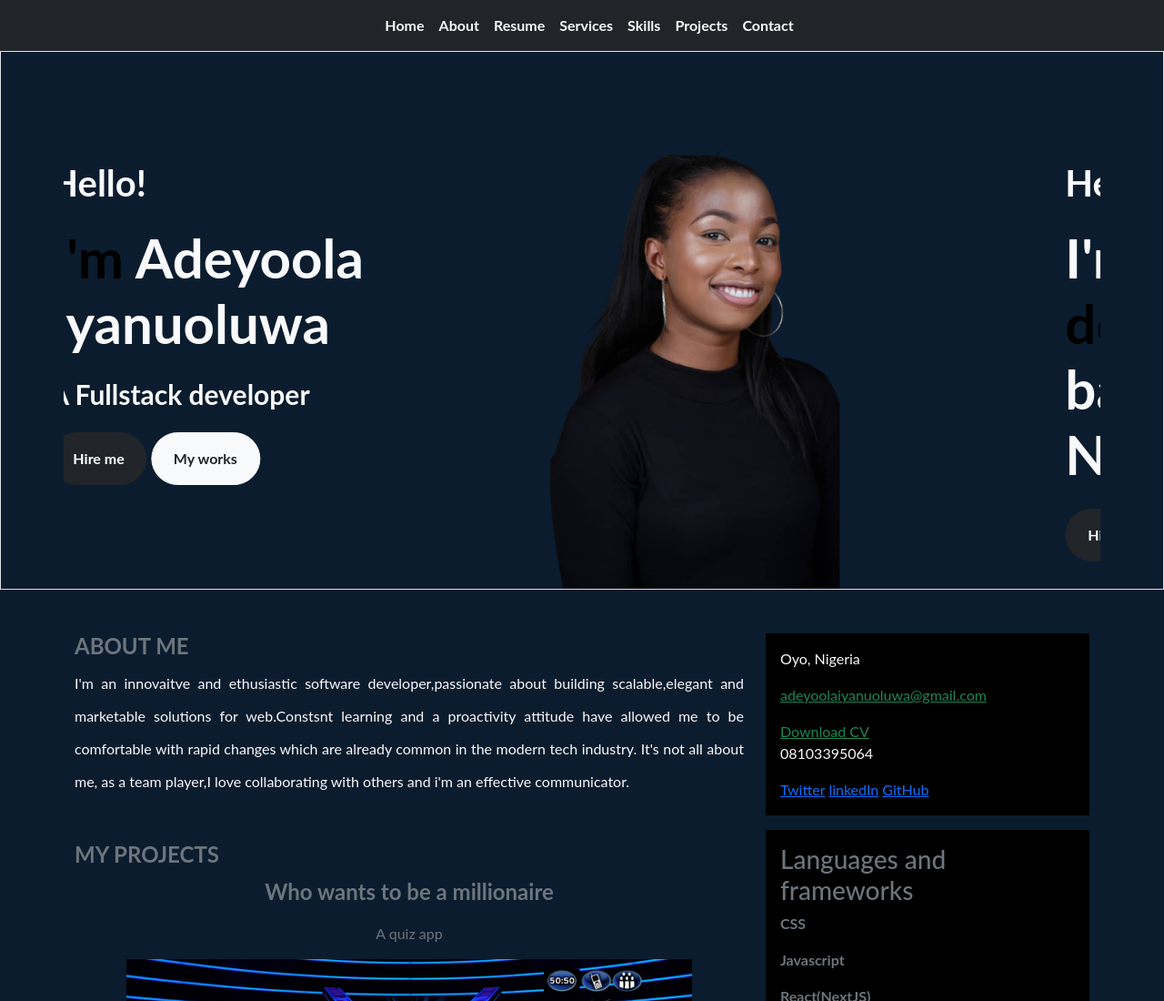
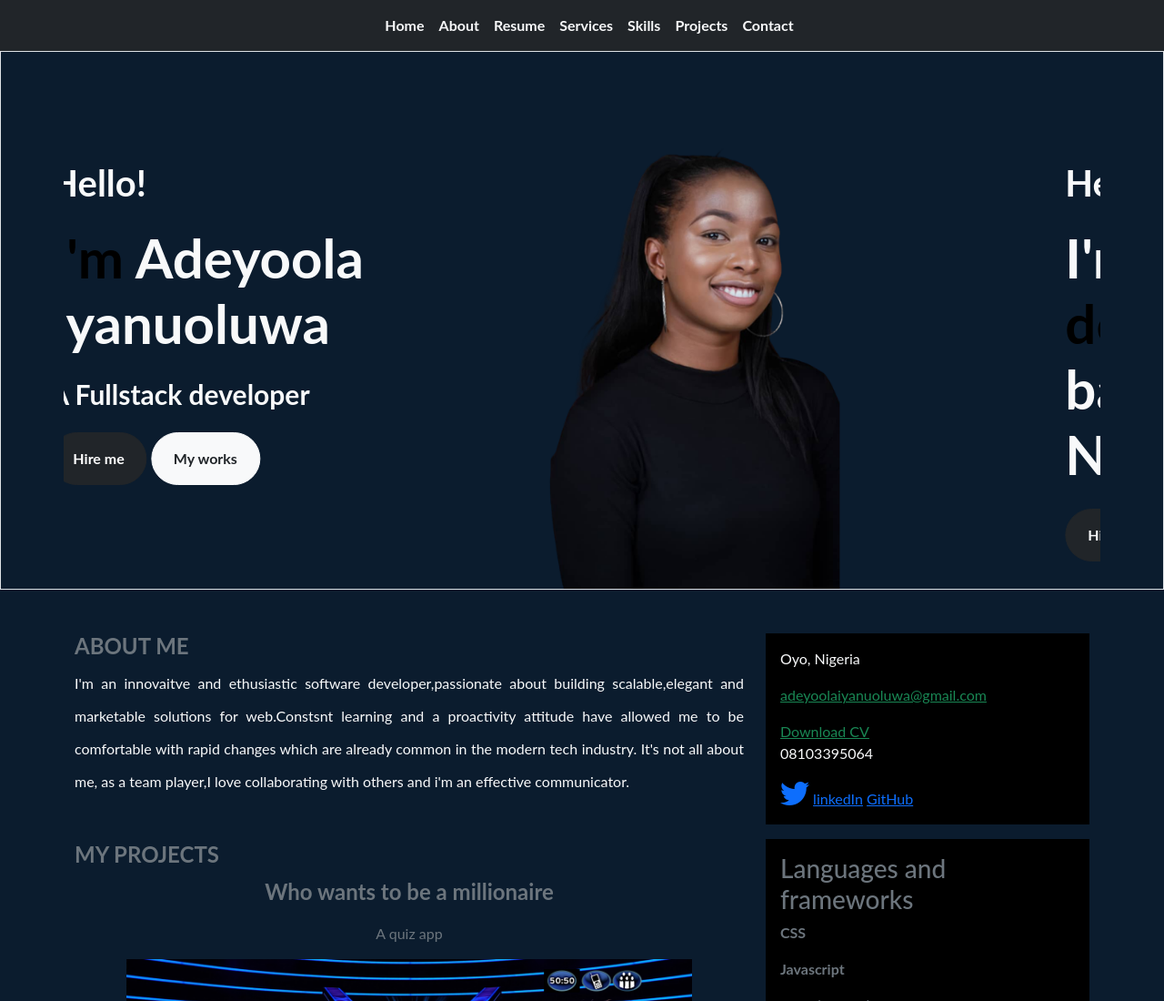
Before and after one commit to AdeyoolaIyanuoluwa/portfolio, a plain HTML site: page index.html in a window 1280 px wide. Shown: the top 1100 px of the page at 91% size. Drawn offline with nearby package versions, Linux system fonts and the light colour scheme.

Commit message:
deleted image and added icon

```diff
--- a/index.html
+++ b/index.html
@@ -10,6 +10,8 @@
     <link href="https://unpkg.com/aos@2.3.1/dist/aos.css" rel="stylesheet">
     <link rel="stylesheet" href="bootstrap-5.2.0-beta1-dist/css/bootstrap.css">
     <script src="bootstrap-5.2.0-beta1-dist/js/bootstrap.js"></script>
+    <!-- Font-awesome -->
+    <script src="https://kit.fontawesome.com/ab0ef89d1c.js" crossorigin="anonymous"></script>
 </head>
 <body class=" body">
       <nav class="navbar navbar-expand-lg bg-dark sticky-top container-fluid">
@@ -164,7 +166,7 @@
                       <p><a href="mailto:adeyoolaiyanuoluwa@gmail.com" class="text-success">adeyoolaiyanuoluwa@gmail.com</a></p>
                       <a href="" class="text-success" id="#resume-section">Download CV</a>
                       <p>08103395064</p>
-                      <a href="https://twitter.com/Ade_wumi_">Twitter</a>
+                      <a href="https://twitter.com/Ade_wumi_"><i class="fa-brands fa-twitter fa-2x icon"></i></a>
                       <a href="https://www.linkedin.com/in/adeyoola-iyanuoluwa-65b22b23a/">linkedIn</a>
                       <a href="https://github.com/AdeyoolaIyanuoluwa">GitHub</a>
                     </div>
--- a/style.css
+++ b/style.css
@@ -4,6 +4,9 @@
     /* margin-top: 0; */
     /* animation: moveInLeft 1.7s ease-in-out; */
 }
+/* .icon{
+    color: red;
+} */
 /* .navbar{
 
 } */
```
Also changed, not shown: twitter.png (deleted).
